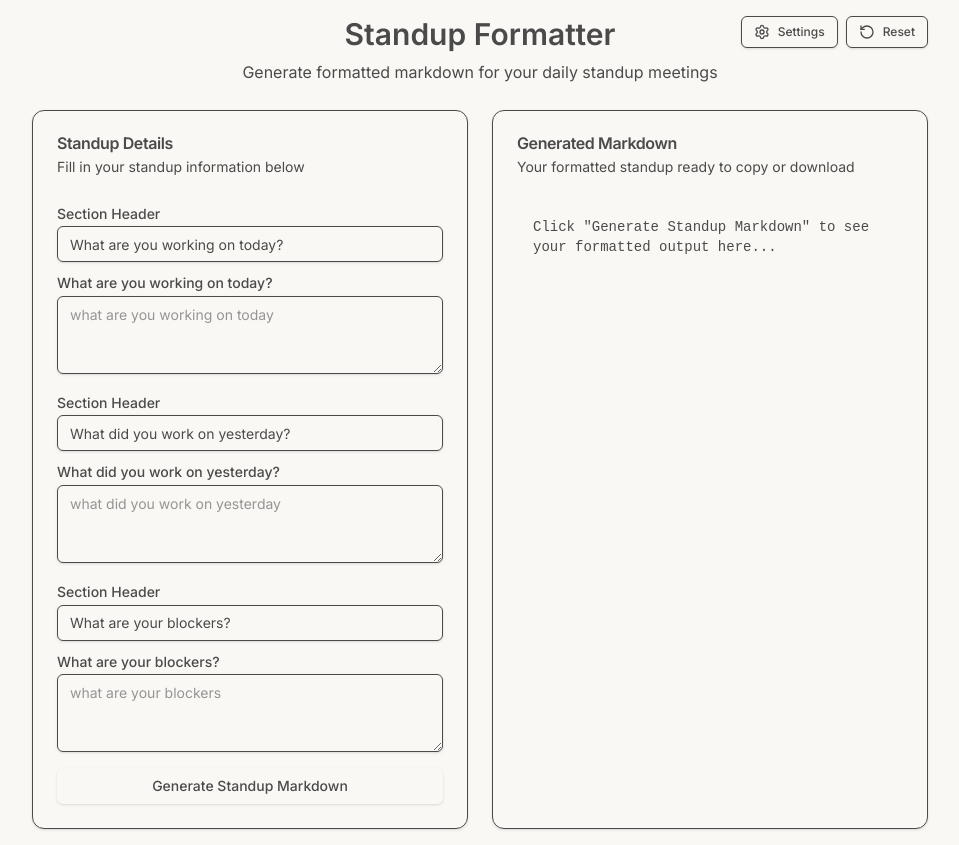
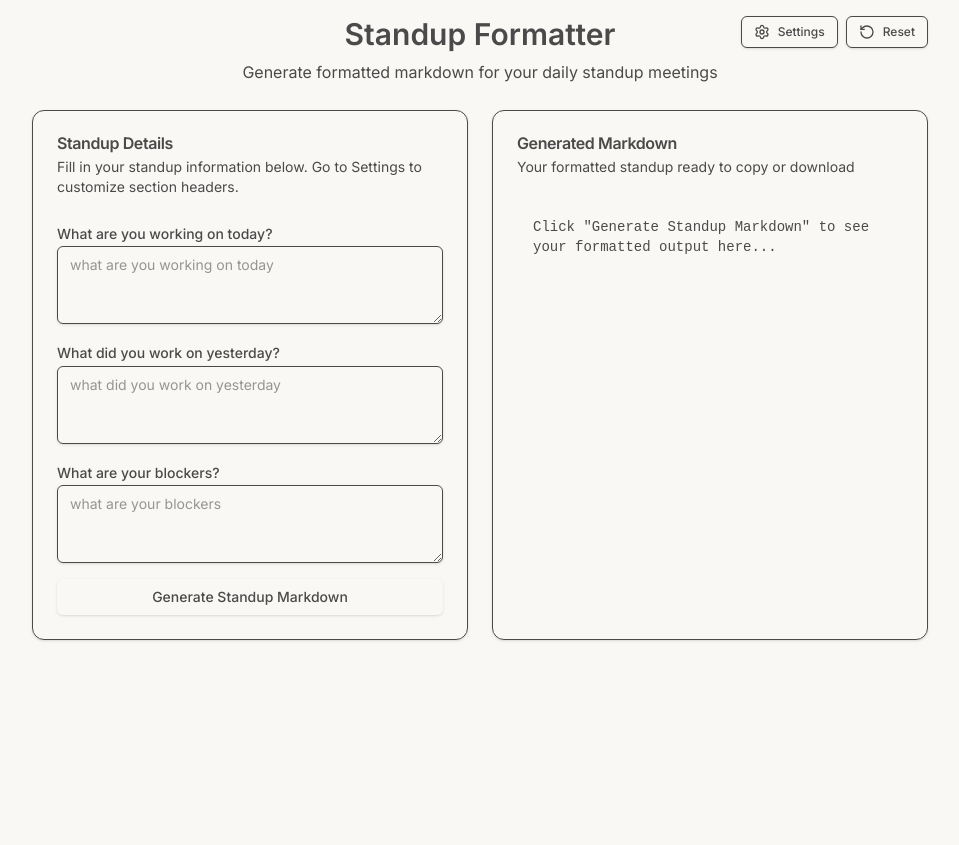
Before and after one commit to jarrensj/gmatcha, a Next.js app: page / in a window 1280 px wide. Shown: the whole page, without its empty margins (160-1119 px from the left). After the commit the page ends 800 px from the top, so only its background shows below. Built offline with nearby package versions, Linux system fonts and the light colour scheme.

Commit message:
make sections headers not editable on main screen

```diff
--- a/app/page.tsx
+++ b/app/page.tsx
@@ -196,18 +196,11 @@ export default function Home() {
         <Card>
           <CardHeader>
             <CardTitle>Standup Details</CardTitle>
-            <CardDescription>Fill in your standup information below</CardDescription>
+            <CardDescription>Fill in your standup information below. Go to Settings to customize section headers.</CardDescription>
           </CardHeader>
           <CardContent className="space-y-4">
             {showSection1 && (
               <div className="space-y-2">
-                <Label htmlFor="header1">Section Header</Label>
-                <Input
-                  id="header1"
-                  value={header1}
-                  onChange={(e) => setHeader1(e.target.value)}
-                  placeholder="Enter section header..."
-                />
                 <Label htmlFor="workingOn">{header1}</Label>
                 <Textarea
                   id="workingOn"
@@ -221,13 +214,6 @@ export default function Home() {
 
             {showSection2 && (
               <div className="space-y-2">
-                <Label htmlFor="header2">Section Header</Label>
-                <Input
-                  id="header2"
-                  value={header2}
-                  onChange={(e) => setHeader2(e.target.value)}
-                  placeholder="Enter section header..."
-                />
                 <Label htmlFor="workedOnYesterday">{header2}</Label>
                 <Textarea
                   id="workedOnYesterday"
@@ -241,13 +227,6 @@ export default function Home() {
 
             {showSection3 && (
               <div className="space-y-2">
-                <Label htmlFor="header3">Section Header</Label>
-                <Input
-                  id="header3"
-                  value={header3}
-                  onChange={(e) => setHeader3(e.target.value)}
-                  placeholder="Enter section header..."
-                />
                 <Label htmlFor="blockers">{header3}</Label>
                 <Textarea
                   id="blockers"
```
